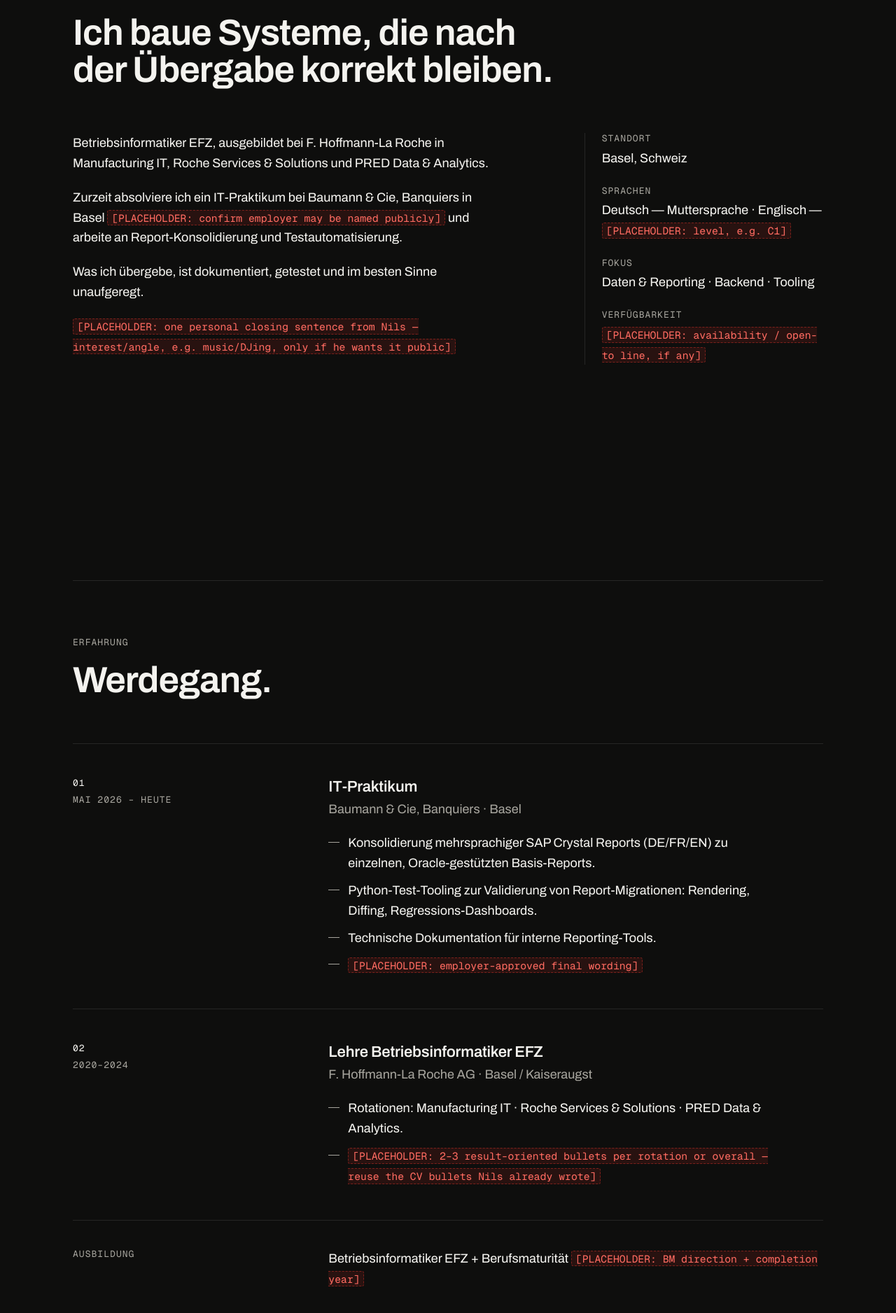
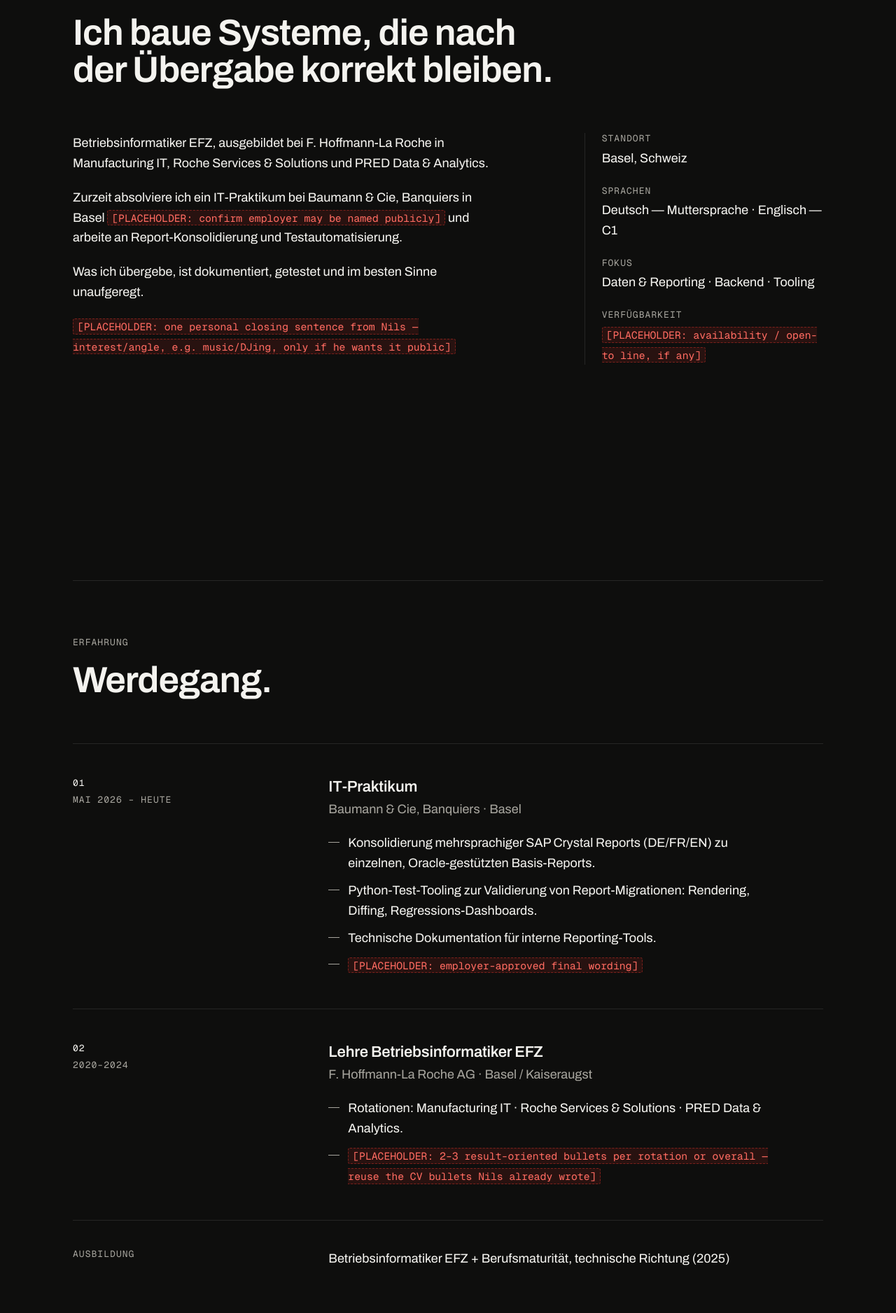
Before and after one commit to wysernils04/cv-website-nilswyser, a Next.js app: page /de in a window 1280 px wide. Shown: the part 1050-2926 px from the top of the page at 70% size. Built offline with nearby package versions, Linux system fonts and the light colour scheme; no server answers.

Commit message:
feat: language level C1 and Berufsmaturität technische Richtung (2025)

```diff
--- a/content/de.ts
+++ b/content/de.ts
@@ -25,7 +25,7 @@ export const de: Content = {
       '[PLACEHOLDER: one personal closing sentence from Nils — interest/angle, e.g. music/DJing, only if he wants it public]',
     facts: [
       {label: 'Standort', value: 'Basel, Schweiz'},
-      {label: 'Sprachen', value: 'Deutsch — Muttersprache · Englisch — [PLACEHOLDER: level, e.g. C1]'},
+      {label: 'Sprachen', value: 'Deutsch — Muttersprache · Englisch — C1'},
       {label: 'Fokus', value: 'Daten & Reporting · Backend · Tooling'},
       {label: 'Verfügbarkeit', value: '[PLACEHOLDER: availability / open-to line, if any]'}
     ]
@@ -61,7 +61,7 @@ export const de: Content = {
     education: {
       label: 'Ausbildung',
       value:
-        'Betriebsinformatiker EFZ + Berufsmaturität [PLACEHOLDER: BM direction + completion year]'
+        'Betriebsinformatiker EFZ + Berufsmaturität, technische Richtung (2025)'
     }
   },
   projects: {
--- a/content/en.ts
+++ b/content/en.ts
@@ -22,7 +22,7 @@ export const en: Content = {
       '[PLACEHOLDER: one personal closing sentence from Nils — interest/angle, e.g. music/DJing, only if he wants it public]',
     facts: [
       {label: 'Location', value: 'Basel, Switzerland'},
-      {label: 'Languages', value: 'German — native · English — [PLACEHOLDER: level, e.g. C1]'},
+      {label: 'Languages', value: 'German — native · English — C1'},
       {label: 'Focus', value: 'Data & Reporting · Backend · Tooling'},
       {label: 'Availability', value: '[PLACEHOLDER: availability / open-to line, if any]'}
     ]
@@ -58,7 +58,7 @@ export const en: Content = {
     education: {
       label: 'Education',
       value:
-        'Betriebsinformatiker EFZ + Berufsmaturität [PLACEHOLDER: BM direction + completion year]'
+        'Betriebsinformatiker EFZ + Berufsmaturität, technical direction (2025)'
     }
   },
   projects: {
```
Also changed, not shown: 1 other file (tests, documents, lock files or other folders).
